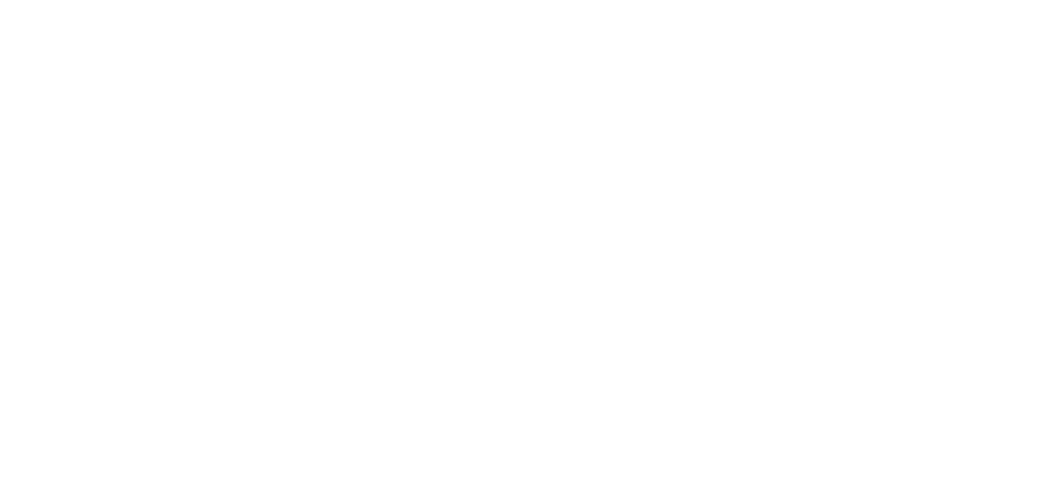
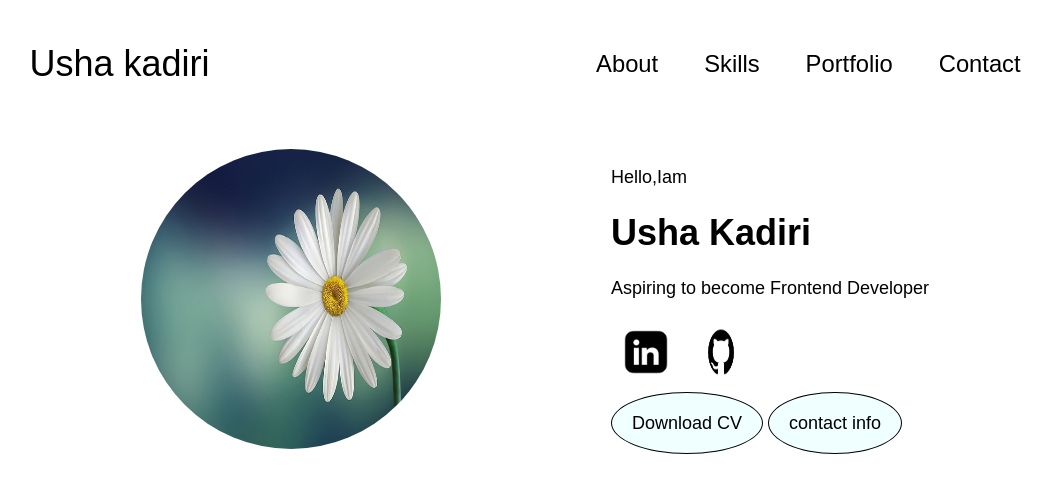
Before and after one commit to ushakadirigit/My-Portfolio-Website, a plain HTML site: page index.html in a window 1280 px wide. Shown: the whole page, without its empty margins (105-1157 px from the left). Drawn offline with Linux system fonts and the light colour scheme.

Commit message:
changes made

```diff
--- a/index.html
+++ b/index.html
@@ -3,9 +3,43 @@
 <head>
     <meta charset="UTF-8">
     <meta name="viewport" content="width=device-width, initial-scale=1.0">
+    <link type="text/css" rel="stylesheet" href="style.css">
     <title>Document</title>
 </head>
 <body>
+    <div id="main-container">
+        <div id="nav-container">
+            <div class="logo">Usha kadiri</div>
+            <ul class="nav-links">
+                <li ><a href="#">About</a></li>
+                <li ><a href="#">Skills</a></li>
+                <li ><a href="#">Portfolio</a></li>
+                <li ><a href="#">Contact</a></li>
+
+            </ul>
+
+        </div>
+        <div id="profile-container">
+            <div class="img-section">
+             <img src="usha.jpg" alt="My profile pic"/>
+
+            </div>
+            <div class="text-section">
+                <p class="text-section-p1">Hello,Iam</p>
+                <h1 class="name">Usha Kadiri</h1>
+                <p>Aspiring to become Frontend Developer</p>
+
+                <img src="linkedin.jpg" alt="linkedin icon" width="70px" height="70px"/>
+                <img src="git.png"  alt="github icon"/ width="70px" height="70px"><br/><br/>
+                <a href="#" class="prop-change">Download CV</a>
+                <a href="#" class="prop-change">contact info</a>
+
+
+            </div>
+
+        </div>
+
+    </div>
 
 </body>
 </html>
--- a/style.css
+++ b/style.css
@@ -0,0 +1,58 @@
+#main-container{
+    font-family: sans-serif;
+    font-size: 18px;
+    margin: auto;
+    width: 80%;
+}
+#main-container #nav-container{
+    display: flex;
+    justify-content: space-around;
+    align-items: center;
+
+
+}
+#nav-container .logo{
+    font-size: 2em;
+    flex-grow: 2;
+}
+#nav-container .nav-links{
+    list-style-type: none;
+    font-size: 1.2em;
+
+
+
+}
+.nav-links li{
+    display: inline-flex;
+    padding: 20px;
+    font-size: 1.1em;
+
+}
+.nav-links li a {
+    text-decoration: none;
+    color: black;
+}
+.nav-links li a:hover{
+    color: rgb(112, 115, 117);
+    text-decoration: underline;
+}
+#profile-container{
+    display: flex;
+    justify-content:center;
+    gap:170px;
+    margin: 30px;
+}
+#profile-container .img-section img{
+    border-radius: 50%;
+    width: 300px;
+    height: 300px;
+}
+#profile-container .text-section  a{
+    text-decoration: none;
+    color: black;
+    background-color: azure;
+    border-radius: 50%;
+    border: 1px solid black;
+    padding: 20px;
+
+}
```
Also changed, not shown: git.png (added), linkedin.jpg (added), usha.jpg (added).
